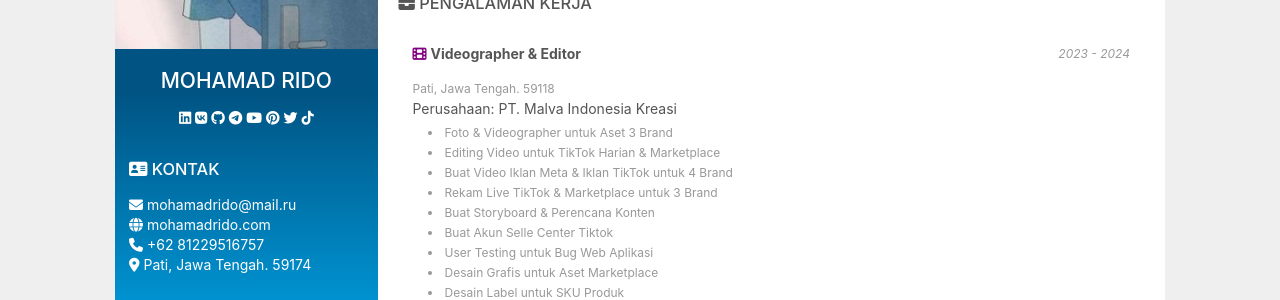
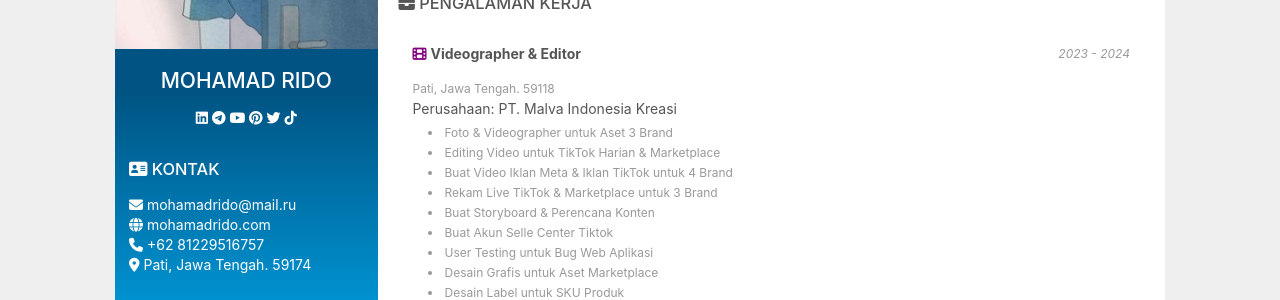
Before and after one commit to j5sacolasembalagens-pixel/xkhujztrbowverbtqv9mmmgnutuqjjakzdfafbwww, a Jekyll site: the page built from id.html, in a window 1280 px wide. Shown: the part 229-529 px from the top of the page. Built offline with Jekyll 4.4.1, drawn with Linux system fonts in a browser that asks for light colours; nearby versions of some CDN libraries.

Commit message:
Update id.html

```diff
--- a/id.html
+++ b/id.html
@@ -10,9 +10,7 @@
     <h2 style="text-align: center;">MOHAMAD RIDO</h2>
     <div class="container1">
     <a href="https://linkedin.com/in/mohamadrido"><i class="fab fa-linkedin"></i></a>
-    <a href="https://vk.com/mohamadrido"><i class="fab fa-vk"></i></a>
-    <a href="https://github.com/mohamadrido"><i class="fab fa-github"></i></a>
-    <a href="https://t.me/mohamadrido"><i class="fab fa-telegram"></i></a>
+    <a href="https://t.me/mohamad_rido"><i class="fab fa-telegram"></i></a>
     <a href="https://youtube.com/@mohamad_rido"><i class="fab fa-youtube"></i></a>
     <a href="https://pinterest.com/mohamad_rido"><i class="fab fa-pinterest"></i></a>
     <a href="https://twitter.com/mohamad_rido"><i class="fab fa-twitter"></i></a>
```
